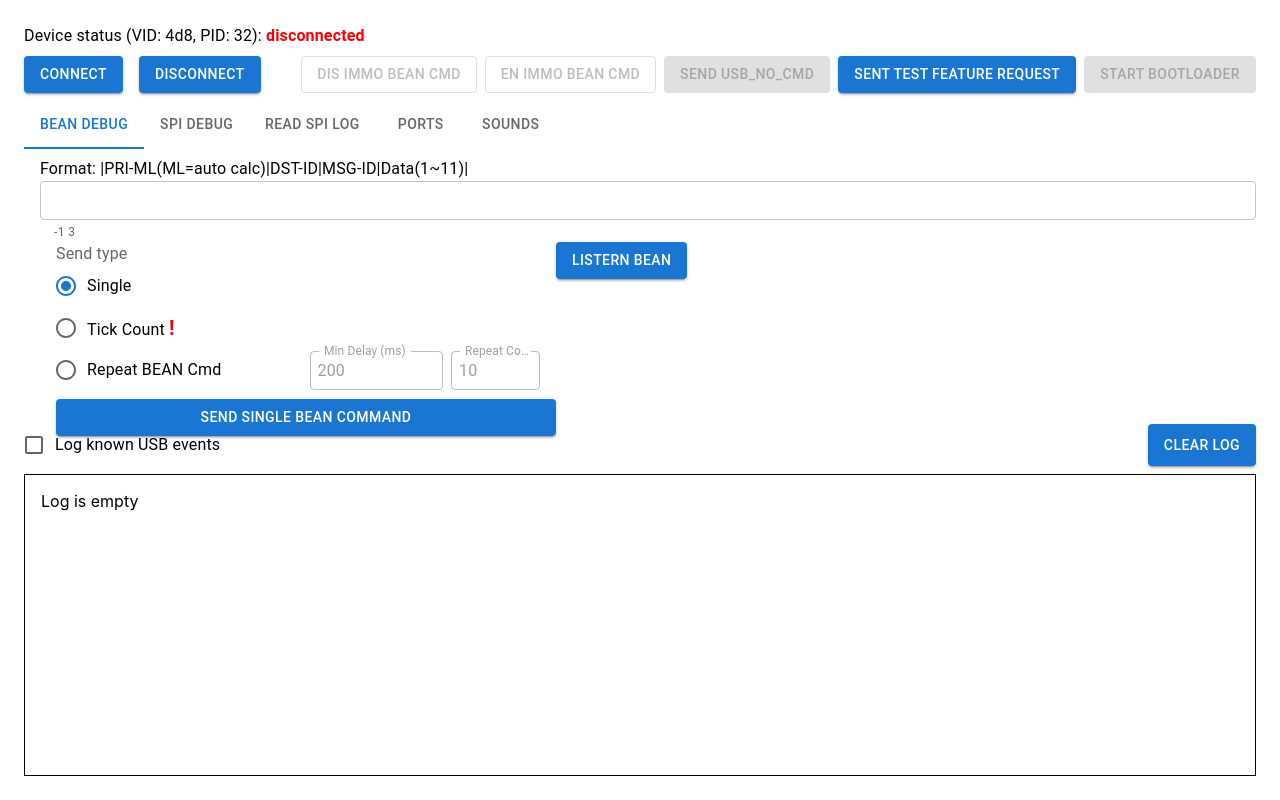
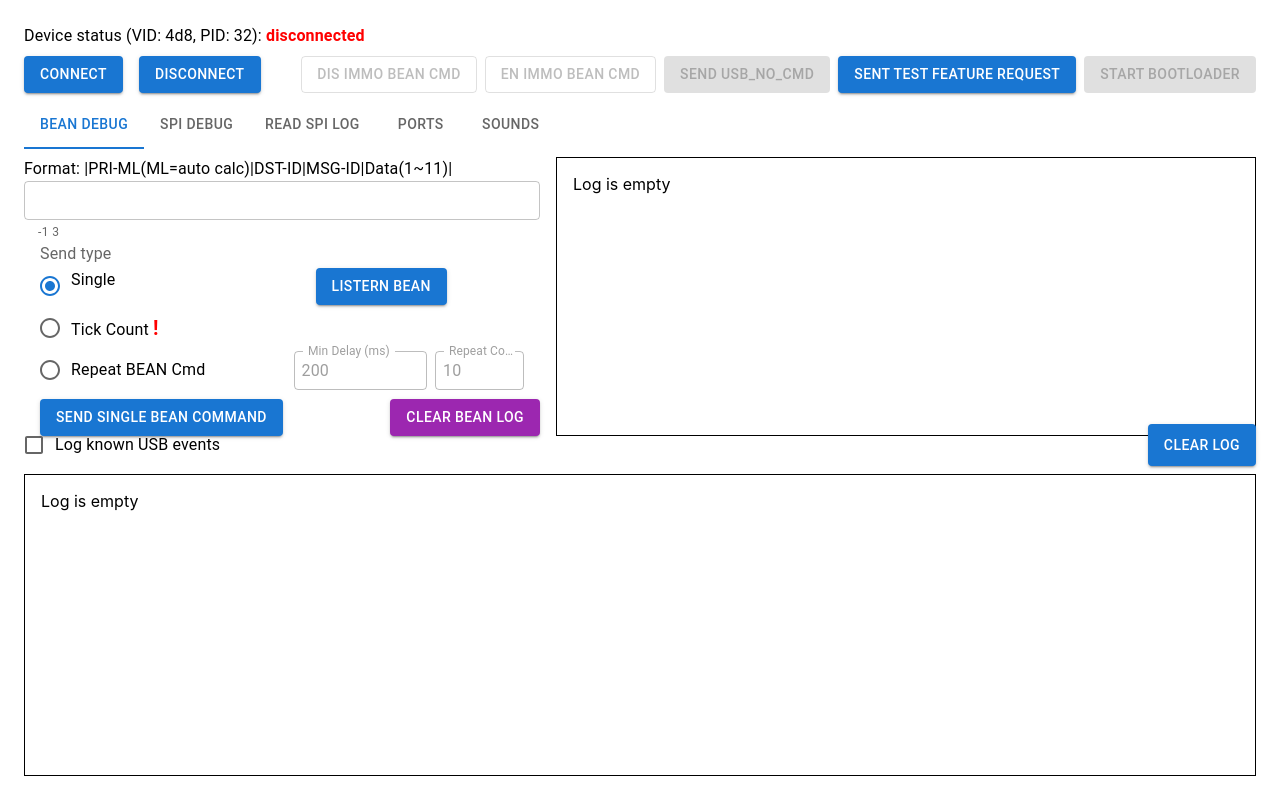
Before and after one commit to fyodore82/immo-control-app, a React (Create React App) app: page / in a window 1280 px wide. Built offline with nearby package versions, Linux system fonts and the light colour scheme.

Commit message:
- add BEAN cmd log to display all commands with send count   - remove BEAN cmd logging to main log

```diff
--- /dev/null
+++ b/src/components/BeanCmdLogEntry.tsx
@@ -0,0 +1,25 @@
+import { Box } from "@mui/material";
+import { FC } from "react";
+
+const BeanCmdLogEntry: FC<{ cmdArr: number[], count: number }> = ({ cmdArr, count }) => {
+  const cmd = cmdArr.map((b) => `0${b.toString(16).toUpperCase()}`.slice(-2));
+  const length = cmdArr[0] & 0x0F;
+  return (
+    <>
+      {`00${count}`.slice(-3)}:{'  '}
+      {cmd[0]}-
+      <b>{cmd[1]}</b>-
+      <b>{cmd[2]}</b>-
+      {cmd.slice(3, length + 1).map((b, i) => (
+        <Box component='span' key={i} sx={{ color: "green" }} fontWeight='bold'>
+          {b}
+        </Box>
+      ))}
+      -<b>{cmd[length + 1]}</b>-
+      {cmd[length + 2]}
+      {cmd[length + 3]}
+    </>
+  );
+};
+
+export default BeanCmdLogEntry;
--- a/src/components/BeanDebugTab.tsx
+++ b/src/components/BeanDebugTab.tsx
@@ -1,13 +1,15 @@
-import { FormLabel, RadioGroup, Radio, FormControl, FormControlLabel, TextField, Tooltip, Typography } from '@mui/material';
+import { FormLabel, RadioGroup, Radio, FormControl, FormControlLabel, TextField, Tooltip, Typography, List, ListItem } from '@mui/material';
 import Box from '@mui/material/Box';
 import Button from '@mui/material/Button';
 import { FC, useRef, useCallback, useState } from 'react';
 import { useDispatch, useSelector } from 'react-redux';
 import beanCmdAsArrSelector from '../selectors/beanCmdAsArrSelector';
-import { BeanState, sendBeanCmd, setBean, setCmdType, setMinDelayMs, setRepeatCnt } from '../redux/beanReducer';
+import { BeanState, clearCommands, sendBeanCmd, setBean, setCmdType, setMinDelayMs, setRepeatCnt } from '../redux/beanReducer';
 import { RootState } from '../redux/store';
 import { USBFeatureRequests } from '../usb/usbFeatureRequests';
 import useUsbSendFeatureRequest from '../usb/useUsbSendFeatureRequest';
+import SPILogEntry from './SPILogEntry';
+import BeanCmdLogEntry from './BeanCmdLogEntry';
 
 type Props = {
   device: HIDDevice | undefined
@@ -27,6 +29,7 @@ const BeanDebugTab: FC<Props> = ({ device }) => {
     cmdType,
     minDelayMs,
     repeatCnt,
+    commands,
   } = useSelector((state: RootState) => state.beanReducer)
 
   const beanCmdAsArr = useSelector(beanCmdAsArrSelector)
@@ -45,7 +48,7 @@ const BeanDebugTab: FC<Props> = ({ device }) => {
 
   return (
     <Box display='flex' flex={1}>
-      <Box display='flex' ml={2} flex={1} flexDirection='column'>
+      <Box display='flex' mr={2} flex={1} flexDirection='column'>
         <Typography>
           Format: |PRI-ML(ML=auto calc)|DST-ID|MSG-ID|Data(1~11)|
         </Typography>
@@ -60,7 +63,26 @@ const BeanDebugTab: FC<Props> = ({ device }) => {
             <FormControl>
               <FormLabel>Send type</FormLabel>
               <RadioGroup value={cmdType} onChange={(event) => dispatch(setCmdType(event.target.value as any))}>
-                <FormControlLabel value="singleCmd" control={<Radio />} label="Single" />
+                <FormControlLabel
+                  value="singleCmd"
+                  control={<Radio />}
+                  label={
+                    <Box display='flex' justifyContent='space-between'>
+                      Single
+                      <Button
+                        variant='contained'
+                        onClick={() => handleSendTestRequest(
+                          cmdType === 'singleCmd' ? USBFeatureRequests.USB_LISTERN_BEAN : USBFeatureRequests.USB_LISTERN_BEAN_REC_TICKS,
+                          undefined)
+                        }
+                        sx={{ height: 36.5, marginLeft: '200px' }}
+                        disabled={cmdType !== 'tickCount' && cmdType !== 'singleCmd'}
+                      >
+                        {cmdType === 'tickCount' ? 'Listern Ticks' : 'Listern BEAN'}
+                      </Button>
+                  </Box>
+                }
+                />
                 <FormControlLabel
                   value="tickCount"
                   control={<Radio />}
@@ -109,6 +131,7 @@ const BeanDebugTab: FC<Props> = ({ device }) => {
                 />
               </RadioGroup>
             </FormControl>
+            <Box display='flex' width='100%' justifyContent='space-between'>
             <Button
               variant='contained'
               onClick={(isBeanCmdSending) ? (() => promise.current.abort()) : handleSendCmd}
@@ -116,20 +139,29 @@ const BeanDebugTab: FC<Props> = ({ device }) => {
             >
               {isBeanCmdSending ? 'Cancel command' : cmdTypeToBtnNameMap[cmdType]}
             </Button>
+
+            <Button
+              variant='contained'
+              color='secondary'
+              onClick={() => dispatch(clearCommands())}
+              sx={{ height: 36.5, marginTop: 1 }}
+            >
+              Clear BEAN Log
+            </Button>
+            </Box>
           </Box>
-          <Button
-            variant='contained'
-            onClick={() => handleSendTestRequest(
-              cmdType === 'singleCmd' ? USBFeatureRequests.USB_LISTERN_BEAN : USBFeatureRequests.USB_LISTERN_BEAN_REC_TICKS,
-              undefined)
-            }
-            sx={{ height: 36.5 }}
-            disabled={cmdType !== 'tickCount' && cmdType !== 'singleCmd'}
-          >
-            {cmdType === 'tickCount' ? 'Listern Ticks' : 'Listern BEAN'}
-          </Button>
         </Box>
       </Box>
+      <List
+        sx={{ border: `1px solid black`, flex: "1 1 50%", overflow: "auto" }}
+      >
+        {Object.values(commands).length === 0 && <ListItem>Log is empty</ListItem>}
+        {Object.entries(commands).map(([cmd, { cmdArr, count }]) => (
+          <ListItem key={cmd} sx={{ padding: `0 16px` }}>
+            <BeanCmdLogEntry cmdArr={cmdArr} count={count} />
+          </ListItem>
+        ))}
+      </List>
     </Box>
   )
 }
--- a/src/redux/beanReducer.ts
+++ b/src/redux/beanReducer.ts
@@ -12,6 +12,8 @@ export type BeanState = {
   cmdType: 'singleCmd' | 'multiCmd' | 'tickCount'
   minDelayMs: number // If more than 1 - means send continiously
   repeatCnt: number
+
+  commands: { [cmd: string]: { cmdArr: number[], count: number } }
 }
 
 const initialState: BeanState = {
@@ -19,6 +21,8 @@ const initialState: BeanState = {
   cmdType: 'singleCmd',
   minDelayMs: 200,
   repeatCnt: 10,
+
+  commands: {},
 }
 
 const sleep = (ms: number) => new Promise((resolve) => setTimeout(resolve, ms))
@@ -63,6 +67,20 @@ const beanReducer = createSlice({
     setRepeatCnt: (state, { payload }: PayloadAction<number>) => {
       state.repeatCnt = payload
     },
+
+    addCommand: (state, { payload }: PayloadAction<number[]>) => {
+      const cmd = payload.map((b) => `0${b.toString(16)}`.slice(-2)).join('')
+      if (!state.commands[cmd]) {
+        state.commands[cmd] = {
+          cmdArr: payload,
+          count: 1,
+        }
+      }
+      else state.commands[cmd].count += 1
+    },
+    clearCommands: (state) => {
+      state.commands = {}
+    },
   },
 })
 
@@ -71,6 +89,9 @@ export const {
   setCmdType,
   setMinDelayMs,
   setRepeatCnt,
+
+  addCommand,
+  clearCommands,
 } = beanReducer.actions
 
 export default beanReducer.reducer
--- a/src/usb/processUsbEvent.tsx
+++ b/src/usb/processUsbEvent.tsx
@@ -2,6 +2,7 @@ import { SPICommand, USBFeatureResponses } from "./usbFeatureRequests";
 import { addToSpiLog, setStatusReg } from "../redux/spiReducer";
 import { log, setEchoReceived, setGlobalState, setPins } from "../redux/logsReducer";
 import store from "../redux/store";
+import { addCommand } from "../redux/beanReducer";
 
 // const knownSpiCommands: { [key in SPICommand]?: boolean } = {
 //   [SPICommand.StatusRegRead]: true,
@@ -39,16 +40,17 @@ const processUsbEvent = ({
       dispatch(setEchoReceived(true))
       setTimeout(() => dispatch(setEchoReceived(false)), 1000)
       break
-    case USBFeatureResponses.USB_GOT_BEAN_CMD:
-      dispatch(
-        log({
-          message: 'BEAN received: '
-            // Always display full bean command received as it may be erroneoues, so cannot relate on command length in first byte
-            + (new Array(17)).fill(0)
-              .map((_, i) => event.data.getUint8(i + 1).toString(16).toUpperCase())
-              .join(' '),
-        }))
+    case USBFeatureResponses.USB_GOT_BEAN_CMD: {
+      const cmd = (new Array(17)).fill(0).map((_, i) => event.data.getUint8(i + 1))
+      // dispatch(
+      //   log({
+      //     message: 'BEAN received: '
+      //       // Always display full bean command received as it may be erroneoues, so cannot relate on command length in first byte
+      //       + cmd.map((b) => b.toString(16).toUpperCase()).join(' '),
+      //   }))
+      dispatch(addCommand(cmd))
       break
+    }
     case USBFeatureResponses.USB_GOT_REC_TICKS: {
       // Format:
       // For each pulse on BEAN 2 bytes are received:
```
